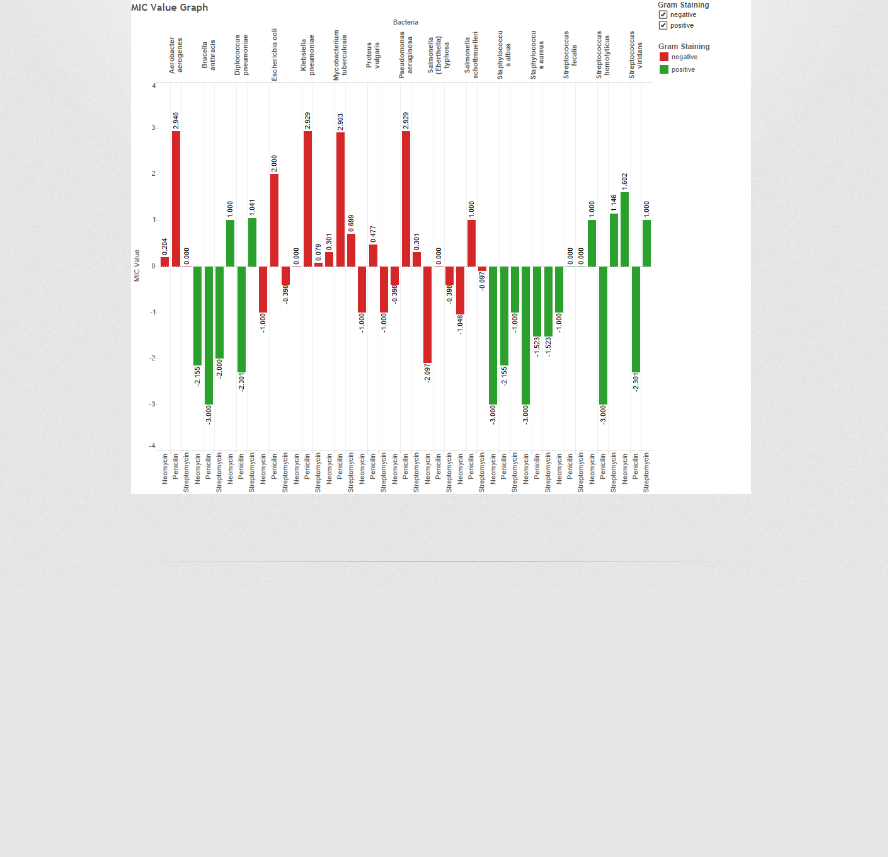
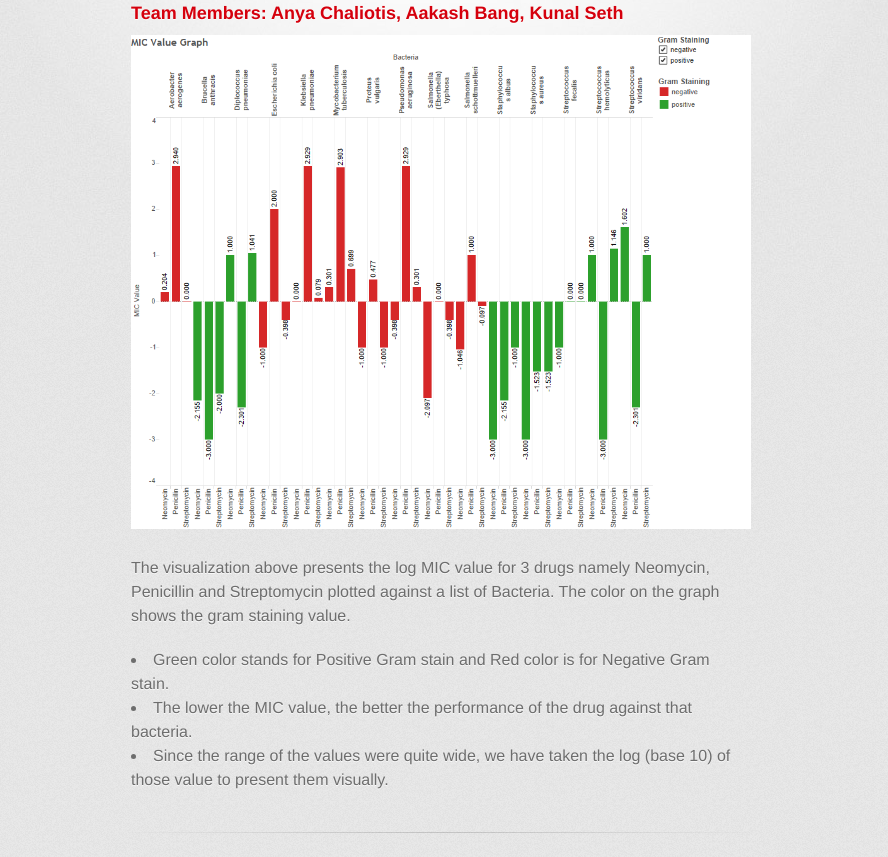
Before and after one commit to kunalseth/INFX598, a plain HTML site: page index.html in a window 1280 px wide. Shown: the part 301-1158 px from the top of the page, without its empty margins (199-1087 px from the left). Before the commit the page ends 887 px from the top, so only its background shows below. Drawn offline with Linux system fonts and the light colour scheme; a web font is replaced by a local one.

Commit message:
more changes

```diff
--- a/index.html
+++ b/index.html
@@ -23,10 +23,16 @@
 
 	<p><a href="https://public.tableau.com/profile/kunal.arun.seth#!/vizhome/INFX598-Assignment1/Dashboard1" target="_blank">
     <H1>Assignment 1: Visualization Design</H1>
+	<H3>Team Members: Anya Chaliotis, Aakash Bang, Kunal Seth</H3>
     <img src="images/dashboard.png">
 	</a></p>
+	<div id="info">
+		<p> The visualization above presents the log MIC value for 3 drugs namely Neomycin, Penicillin and Streptomycin plotted against a list of Bacteria. The color on the graph shows the gram staining value.
 
-
+		<li>Green color stands for Positive Gram stain and Red color is for Negative Gram stain.
+		<li>The lower the MIC value, the better the performance of the drug against that bacteria.
+		<li>Since the range of the values were quite wide, we have taken the log (base 10) of those value to present them visually.
+	</div>
         <section id="downloads" class="clearfix">
 
         </section>
```
